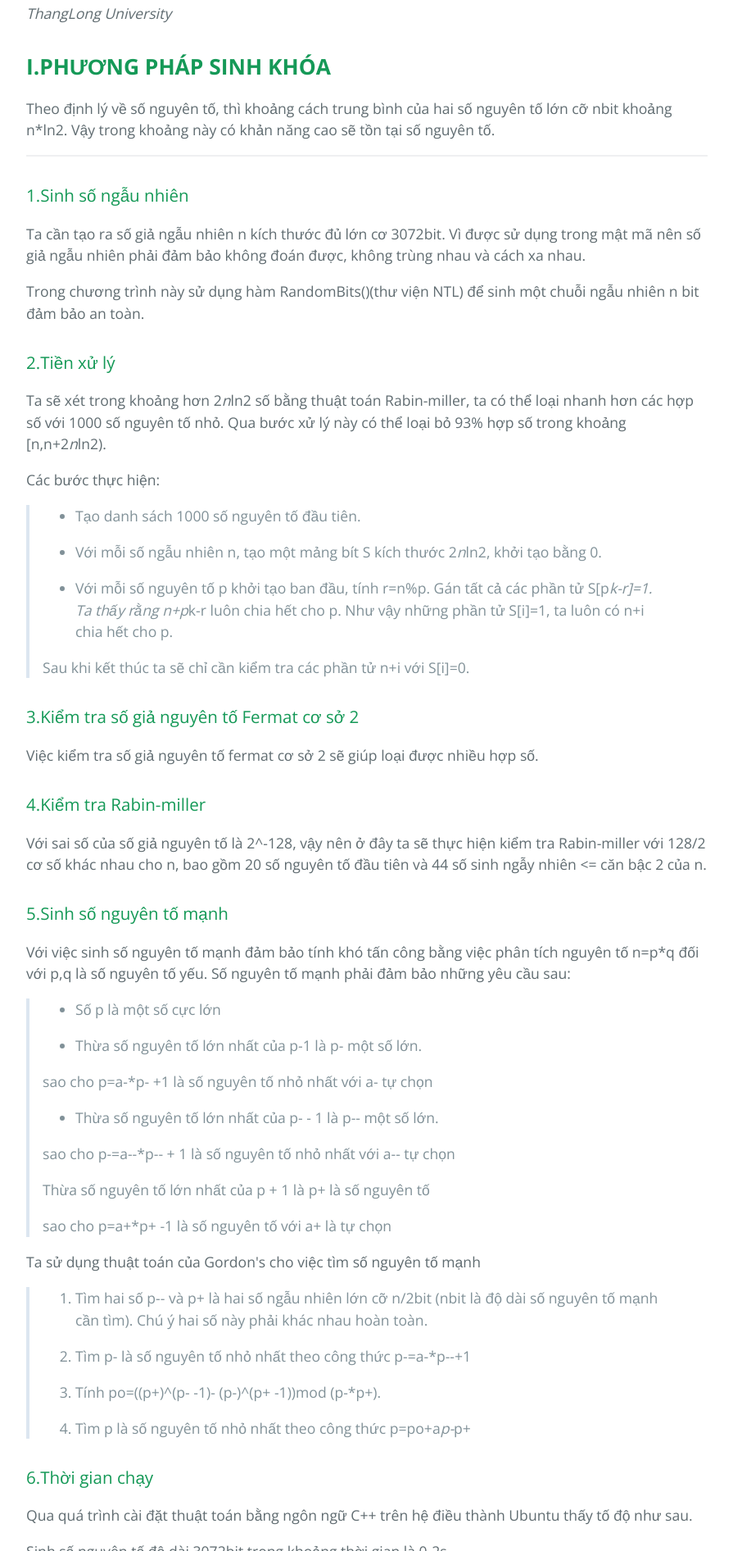
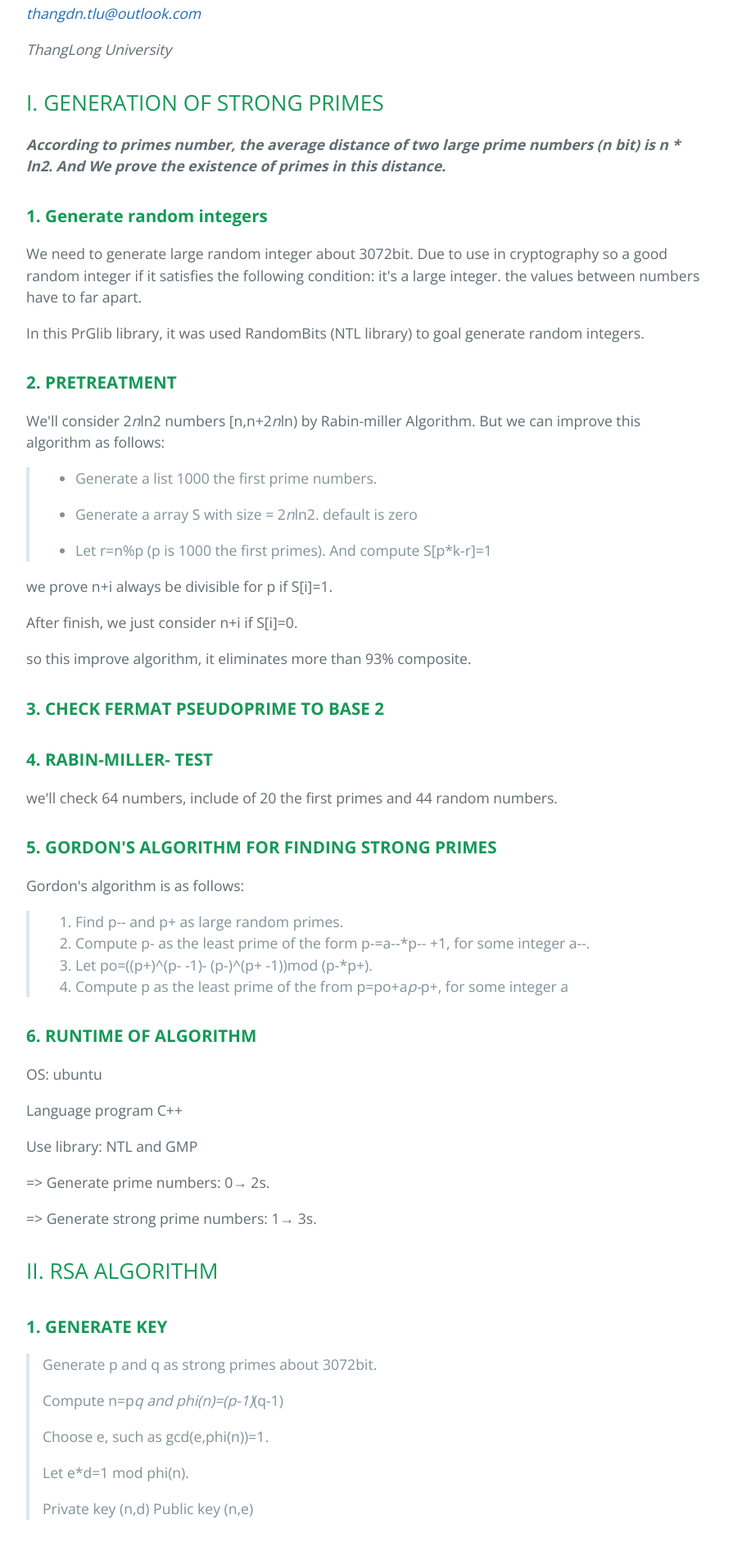
Before and after one commit to thangdnsf/PrGlib, a plain HTML site: page index.html in a window 1280 px wide. Shown: the part 908-2800 px from the top of the page at 82% size, without its empty margins (192-1087 px from the left). Drawn offline with nearby package versions, Linux system fonts and the light colour scheme.

```diff
--- a/index.html
+++ b/index.html
@@ -20,6 +20,138 @@
 
     <section class="main-content">
       <p><img src="https://raw.githubusercontent.com/thang19xx/PrGlib/master/image.jpg" alt="PrGlib library"></p>
+
+<p>[ENGLISH]-[VIETNAMESE]</p>
+
+<h1>
+<a id="generate-strong-primes-for-rsa" class="anchor" href="#generate-strong-primes-for-rsa" aria-hidden="true"><span class="octicon octicon-link"></span></a>GENERATE STRONG PRIMES FOR RSA </h1>
+
+<p><em><a href="https://www.facebook.com/thangdn.sf">thangdn</a></em></p>
+
+<p><em><a href="mailto:thangdn.tlu@outlook.com">thangdn.tlu@outlook.com</a></em></p>
+
+<p><em>ThangLong University</em></p>
+
+<h2>
+<a id="i-generation-of-strong-primes" class="anchor" href="#i-generation-of-strong-primes" aria-hidden="true"><span class="octicon octicon-link"></span></a>I. GENERATION OF STRONG PRIMES</h2>
+
+<p><strong><em>According to primes number, the average distance of two large prime numbers (n bit) is  n * ln2. And We prove the existence of primes in this distance.</em></strong></p>
+
+<h3>
+<a id="1-generate-random-integers" class="anchor" href="#1-generate-random-integers" aria-hidden="true"><span class="octicon octicon-link"></span></a><strong>1. Generate random integers</strong>
+</h3>
+
+<p>We need to generate large random integer about 3072bit. Due to use in cryptography so a good random integer if it satisfies the following condition: it's a large integer. the values between numbers have to far apart.</p>
+
+<p>In this PrGlib library, it was used RandomBits (NTL library) to goal generate random integers.</p>
+
+<h3>
+<a id="2-pretreatment" class="anchor" href="#2-pretreatment" aria-hidden="true"><span class="octicon octicon-link"></span></a><strong>2. PRETREATMENT</strong>
+</h3>
+
+<p>We'll consider 2<em>n</em>ln2 numbers [n,n+2<em>n</em>ln) by Rabin-miller Algorithm. But we can improve this algorithm as follows:</p>
+
+<blockquote>
+<ul>
+<li><p>Generate a list 1000 the first prime numbers.</p></li>
+<li><p>Generate a array S with size = 2<em>n</em>ln2. default is zero</p></li>
+<li><p>Let r=n%p (p is 1000 the first primes). And compute S[p*k-r]=1</p></li>
+</ul>
+</blockquote>
+
+<p>we prove n+i always be divisible for p if S[i]=1.</p>
+
+<p>After finish, we just consider n+i if S[i]=0.</p>
+
+<p>so this improve algorithm, it eliminates more than 93% composite.</p>
+
+<h3>
+<a id="3-check-fermat-pseudoprime-to-base-2" class="anchor" href="#3-check-fermat-pseudoprime-to-base-2" aria-hidden="true"><span class="octicon octicon-link"></span></a><strong>3. CHECK FERMAT PSEUDOPRIME TO BASE 2</strong>
+</h3>
+
+<h3>
+<a id="4-rabin-miller--test" class="anchor" href="#4-rabin-miller--test" aria-hidden="true"><span class="octicon octicon-link"></span></a><strong>4. RABIN-MILLER- TEST</strong>
+</h3>
+
+<p>we'll check 64 numbers, include of 20 the first primes and 44 random numbers.</p>
+
+<h3>
+<a id="5-gordons-algorithm-for-finding-strong-primes" class="anchor" href="#5-gordons-algorithm-for-finding-strong-primes" aria-hidden="true"><span class="octicon octicon-link"></span></a><strong>5. GORDON'S ALGORITHM FOR FINDING STRONG PRIMES</strong>
+</h3>
+
+<p>Gordon's algorithm is as follows:</p>
+
+<blockquote>
+<ol>
+<li>Find p-- and p+ as large random primes.</li>
+<li>Compute p- as the least prime of the form p-=a--*p-- +1, for some integer a--.</li>
+<li>Let po=((p+)^(p- -1)- (p-)^(p+ -1))mod (p-*p+).</li>
+<li>Compute p as the least prime of the from p=po+a<em>p-</em>p+, for some integer a</li>
+</ol>
+</blockquote>
+
+<h3>
+<a id="6-runtime-of-algorithm" class="anchor" href="#6-runtime-of-algorithm" aria-hidden="true"><span class="octicon octicon-link"></span></a><strong>6. RUNTIME OF ALGORITHM</strong>
+</h3>
+
+<p>OS: ubuntu</p>
+
+<p>Language program C++</p>
+
+<p>Use library: NTL and GMP</p>
+
+<p>=&gt; Generate prime numbers: 0→ 2s.</p>
+
+<p>=&gt; Generate strong prime numbers: 1→ 3s.</p>
+
+<h2>
+<a id="ii-rsa-algorithm" class="anchor" href="#ii-rsa-algorithm" aria-hidden="true"><span class="octicon octicon-link"></span></a>II. RSA ALGORITHM</h2>
+
+<h3>
+<a id="1-generate-key" class="anchor" href="#1-generate-key" aria-hidden="true"><span class="octicon octicon-link"></span></a><strong>1. GENERATE KEY</strong>
+</h3>
+
+<blockquote>
+<p>Generate p and q as strong primes about 3072bit.</p>
+
+<p>Compute n=p<em>q and phi(n)=(p-1)</em>(q-1)</p>
+
+<p>Choose e, such as gcd(e,phi(n))=1.</p>
+
+<p>Let e*d=1 mod phi(n).</p>
+
+<p>Private key (n,d) Public key (n,e)</p>
+</blockquote>
+
+<h3>
+<a id="2-encrypt" class="anchor" href="#2-encrypt" aria-hidden="true"><span class="octicon octicon-link"></span></a><strong>2. ENCRYPT</strong>
+</h3>
+
+<p>we'll encrypt a KEY{128,192,256}. </p>
+
+<p>Generate a array bits with size = 2048. And use 16 headbit and KEY{128,192,256}, so we have to random 2032-KEY.</p>
+
+<p>Encrypt array bits:  C=M^e mod n</p>
+
+<p>we should store C format base64.</p>
+
+<h3>
+<a id="3-decrypt" class="anchor" href="#3-decrypt" aria-hidden="true"><span class="octicon octicon-link"></span></a><strong>3. DECRYPT</strong>
+</h3>
+
+<p>Decryption process do the opposite encryption with M = C ^ d mode n</p>
+
+<h1>
+<a id="references" class="anchor" href="#references" aria-hidden="true"><span class="octicon octicon-link"></span></a>References</h1>
+
+<p>[1]. <em>Are `Strong' Primes Needed for RSA?</em>,Ronald L. Rivest #,Robert D. Silverman y
+November 22, 1999</p>
+
+<p>[2]. <em>Strong primes are easy to find</em>, John Gordon, Cybermation L t d</p>
+
+<hr>
+
+<hr>
 
 <h1>
 <a id="phƯƠng-phÁp-sinh-khÓa-vÀ-mÃ-hÓa-rsa" class="anchor" href="#ph%C6%AF%C6%A0ng-ph%C3%81p-sinh-kh%C3%93a-v%C3%80-m%C3%83-h%C3%93a-rsa" aria-hidden="true"><span class="octicon octicon-link"></span></a><strong>PHƯƠNG PHÁP SINH KHÓA VÀ MÃ HÓA RSA</strong>
```
Also changed, not shown: params.json (+1 -1 lines).
